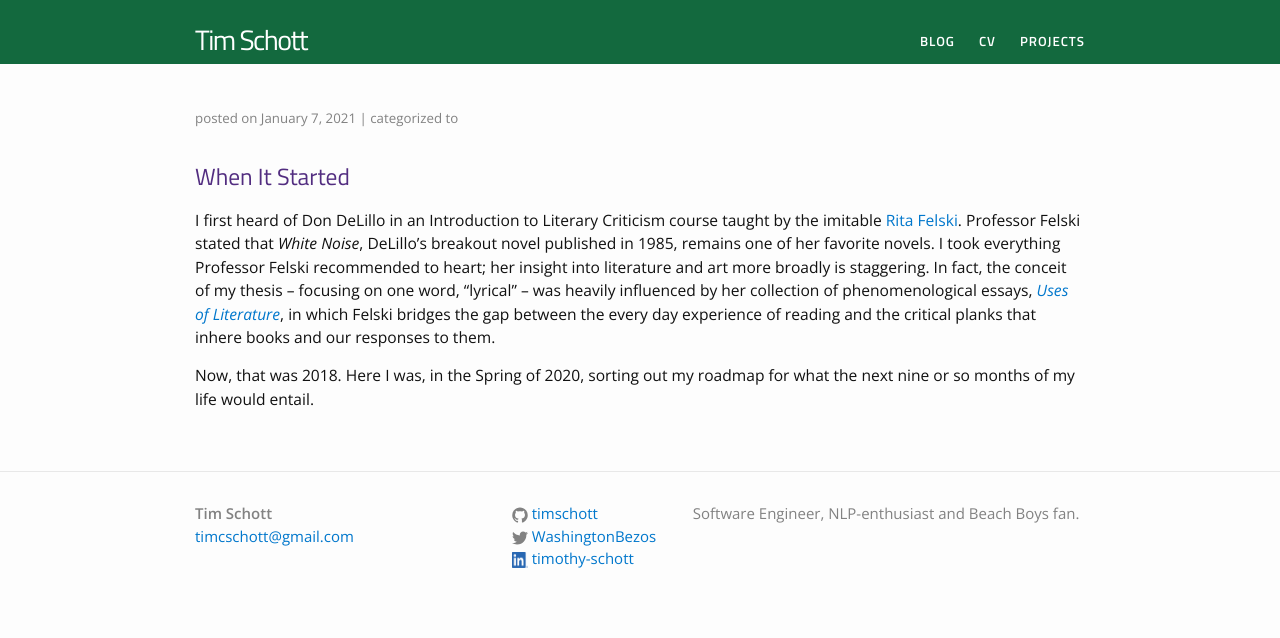
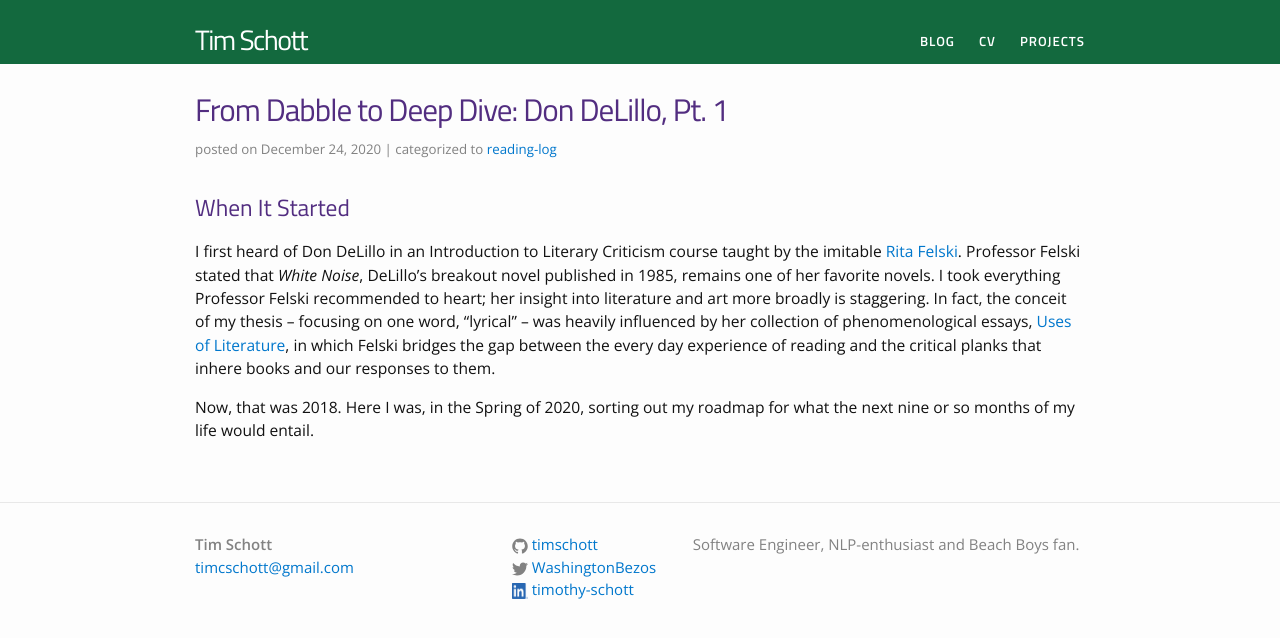
Before and after one commit to timschott/timschott.github.io, a Jekyll site: the page built from _posts/2020-12-24-don-delillo-pt1.md, in a window 1280 px wide. Shown: the top 638 px of the page. Built offline with Jekyll 4.4.1, drawn with Linux system fonts in a browser that asks for light colours; our own code applies the rules of GitHub Pages for plain Markdown files.

Commit message:
remove bad char in title

```diff
--- a/_posts/2020-12-24-don-delillo-pt1.md
+++ b/_posts/2020-12-24-don-delillo-pt1.md
@@ -1,5 +1,5 @@
 ---
-title:  From Dabble to Deep Dive: Don DeLillo, Pt. 1
+title:  "From Dabble to Deep Dive: Don DeLillo, Pt. 1"
 date:   2020-12-24
 layout: post
 categories: reading-log
@@ -7,6 +7,6 @@ categories: reading-log
 
 ## When It Started
 
-I first heard of Don DeLillo in an Introduction to Literary Criticism course taught by the imitable [Rita Felski](https://english.as.virginia.edu/felski). Professor Felski stated that *White Noise*, DeLillo's breakout novel published in 1985, remains one of her favorite novels. I took everything Professor Felski recommended to heart; her insight into literature and art more broadly is staggering. In fact, the conceit of my thesis -- focusing on one word, "lyrical" -- was heavily influenced by her collection of phenomenological essays, [*Uses of Literature*](https://www.wiley.com/en-us/Uses+of+Literature-p-9781405147231), in which Felski bridges the gap between the every day experience of reading and the critical planks that inhere books and our responses to them.
+I first heard of Don DeLillo in an Introduction to Literary Criticism course taught by the imitable [Rita Felski](https://english.as.virginia.edu/felski). Professor Felski stated that *White Noise*, DeLillo's breakout novel published in 1985, remains one of her favorite novels. I took everything Professor Felski recommended to heart; her insight into literature and art more broadly is staggering. In fact, the conceit of my thesis -- focusing on one word, "lyrical" -- was heavily influenced by her collection of phenomenological essays, [Uses of Literature](https://www.wiley.com/en-us/Uses+of+Literature-p-9781405147231), in which Felski bridges the gap between the every day experience of reading and the critical planks that inhere books and our responses to them.
 
 Now, that was 2018. Here I was, in the Spring of 2020, sorting out my roadmap for what the next nine or so months of my life would entail.
```
